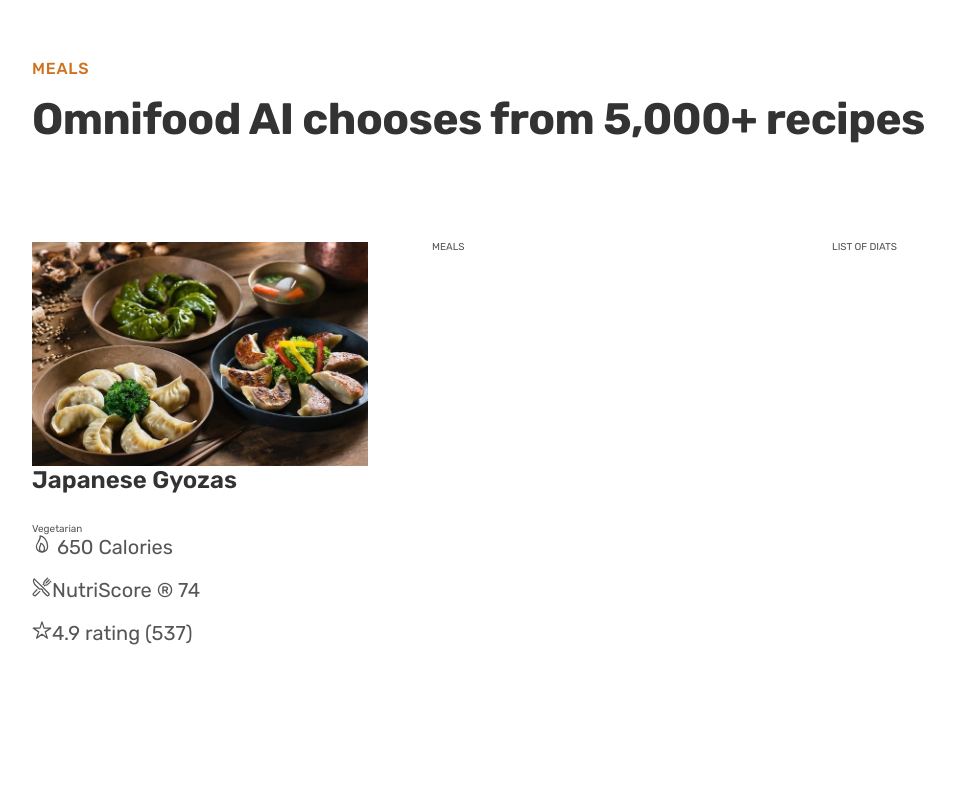
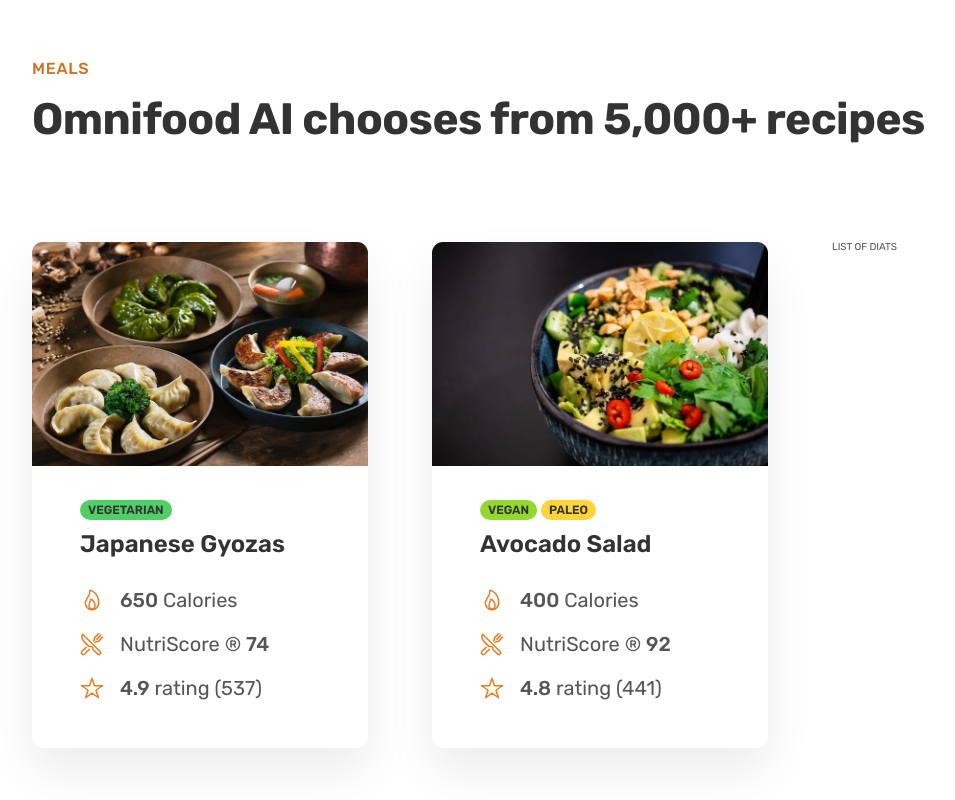
Before and after one commit to Sinna-Shan/Omni-food-desktop, a plain HTML site: page index.html in a window 1280 px wide. Shown: the part 2642-3442 px from the top of the page, without its empty margins (40-995 px from the left). Before the commit the page ends 3381 px from the top, so only its background shows below. Drawn offline with nearby package versions, Linux system fonts and the light colour scheme.

Commit message:
section meals part 2

```diff
--- a/css/general.css
+++ b/css/general.css
@@ -20,7 +20,7 @@
             #fdf2e9
             #fae5d3
     - shades :#cf711f
-    - accents :
+    - accents : #51cf66
     - grays : #555, #333
 
 --- 05 SHADOWS
@@ -28,6 +28,7 @@
 
 --- 06 BORDER RADIUS
   - default:9px
+  - meadium:11px
 
 --- 07 WHITESPACE
     - spacing system (px) : 2 / 4 / 8 / 12 / 16 / 24 / 32 / 48 / 64 / 80 / 96 / 128
@@ -160,3 +161,7 @@ body {
 .margin-right-sm {
   margin-right: 1.6rem !important;
 }
+
+strong {
+  font-weight: 500;
+}
--- a/css/styles.css
+++ b/css/styles.css
@@ -209,6 +209,16 @@
   padding: 9.6rem 0;
 }
 
+.meal {
+  box-shadow: 0 2.4rem 4.8rem rgba(0, 0, 0, 0.075);
+  border-radius: 1.1rem;
+  overflow: hidden;
+}
+
+.meal-content {
+  padding: 4.8rem;
+  padding-top: 3.2rem;
+}
 .meal-title {
   font-size: 2.4rem;
   color: #333;
@@ -216,6 +226,32 @@
   margin-bottom: 3.2rem;
 }
 
+.meal-tags {
+  margin-bottom: 1.2rem;
+  display: flex;
+  gap: .4rem;
+}
+.tag {
+  display: inline-block;
+  padding: 0.4rem 0.8rem;
+  font-size: 1.2rem;
+  font-weight: 600;
+  text-transform: uppercase;
+  color: #333;
+  border-radius: 10rem;
+}
+
+.tag--vegetarian {
+  background-color: #51cf66;
+}
+
+.tag--vegan {
+  background-color: #94d82d;
+}
+
+.tag--paleo {
+  background-color: #ffd43b;
+}
 .meal-attributes {
   list-style: none;
   display: flex;
@@ -225,6 +261,15 @@
 
 .meal-attribute {
   font-size: 2rem;
+  display: flex;
+  align-items: center;
+  gap: 1.6rem;
+}
+
+.meal-icon {
+  width: 2.4rem;
+  height: 2.4rem;
+  color: #e67e22;
 }
 
 .meal-img {
--- a/index.html
+++ b/index.html
@@ -182,27 +182,68 @@
               class="meal-img"
               alt="Japanese Gyozas"
             />
+            <div class="meal-content">
+              <div class="meal-tags">
+                <span class="tag tag--vegetarian">Vegetarian</span>
+              </div>
               <p class="meal-title">Japanese Gyozas</p>
-            <span class="tag">Vegetarian</span>
               <ul class="meal-attributes">
-
                 <li class="meal-attribute">
-                <ion-icon name="flame-outline"></ion-icon>
-                <span>650 Calories</span>
+                  <ion-icon class="meal-icon" name="flame-outline"></ion-icon>
+                  <span><strong>650</strong> Calories</span>
                 </li>
 
                 <li class="meal-attribute">
-                <ion-icon name="restaurant-outline"></ion-icon
-                ><span>NutriScore &reg; 74</span>
+                  <ion-icon
+                    class="meal-icon"
+                    name="restaurant-outline"
+                  ></ion-icon
+                  ><span>NutriScore &reg; <strong>74</strong></span>
                 </li>
 
                 <li class="meal-attribute">
-                <ion-icon name="star-outline"></ion-icon
-                ><span>4.9 rating (537)</span>
+                  <ion-icon class="meal-icon" name="star-outline"></ion-icon
+                  ><span><strong>4.9</strong> rating (537)</span>
                 </li>
               </ul>
             </div>
-          <div class="meal">MEALS</div>
+          </div>
+
+          <div class="meal">
+            <img
+              src="./img/meals/meal-2.jpg"
+              class="meal-img"
+              alt="Avocado Salad"
+            />
+            <div class="meal-content">
+              <div class="meal-tags">
+                <span class="tag tag--vegan">Vegan</span>
+                <span class="tag tag--paleo">Paleo</span>
+              </div>
+              <p class="meal-title">Avocado Salad</p>
+              <ul class="meal-attributes">
+                <li class="meal-attribute">
+                  <ion-icon class="meal-icon" name="flame-outline"></ion-icon>
+                  <span><strong>400</strong> Calories</span>
+                </li>
+
+                <li class="meal-attribute">
+                  <ion-icon
+                    class="meal-icon"
+                    name="restaurant-outline"
+                  ></ion-icon
+                  ><span>NutriScore &reg; <strong>92</strong></span>
+                </li>
+
+                <li class="meal-attribute">
+                  <ion-icon class="meal-icon" name="star-outline"></ion-icon
+                  ><span><strong>4.8</strong> rating (441)</span>
+                </li>
+              </ul>
+            </div>
+          </div>
+
+
           <div class="list">LIST OF DIATS</div>
         </div>
       </section>
```
Lines whose indentation alone changed are shown as unchanged.
